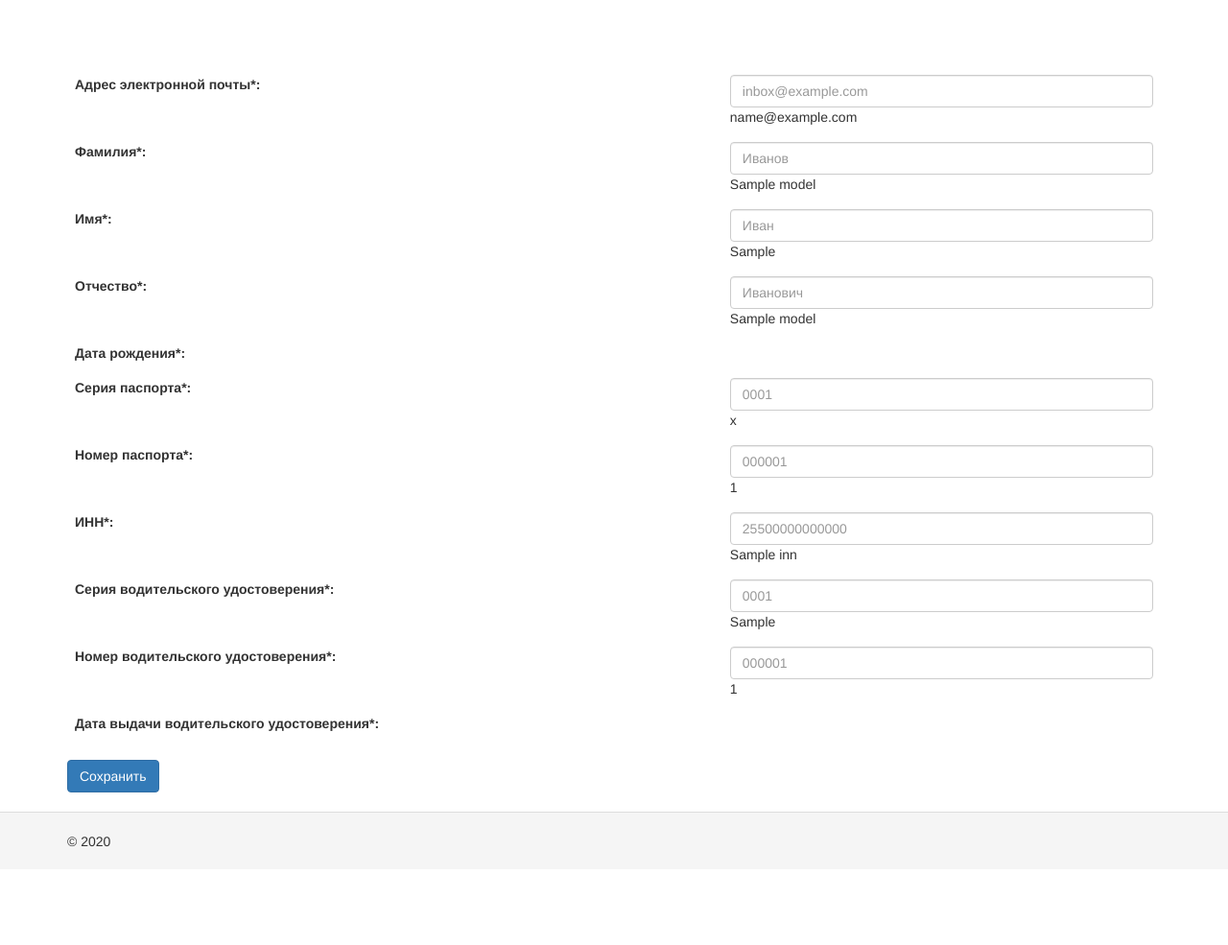
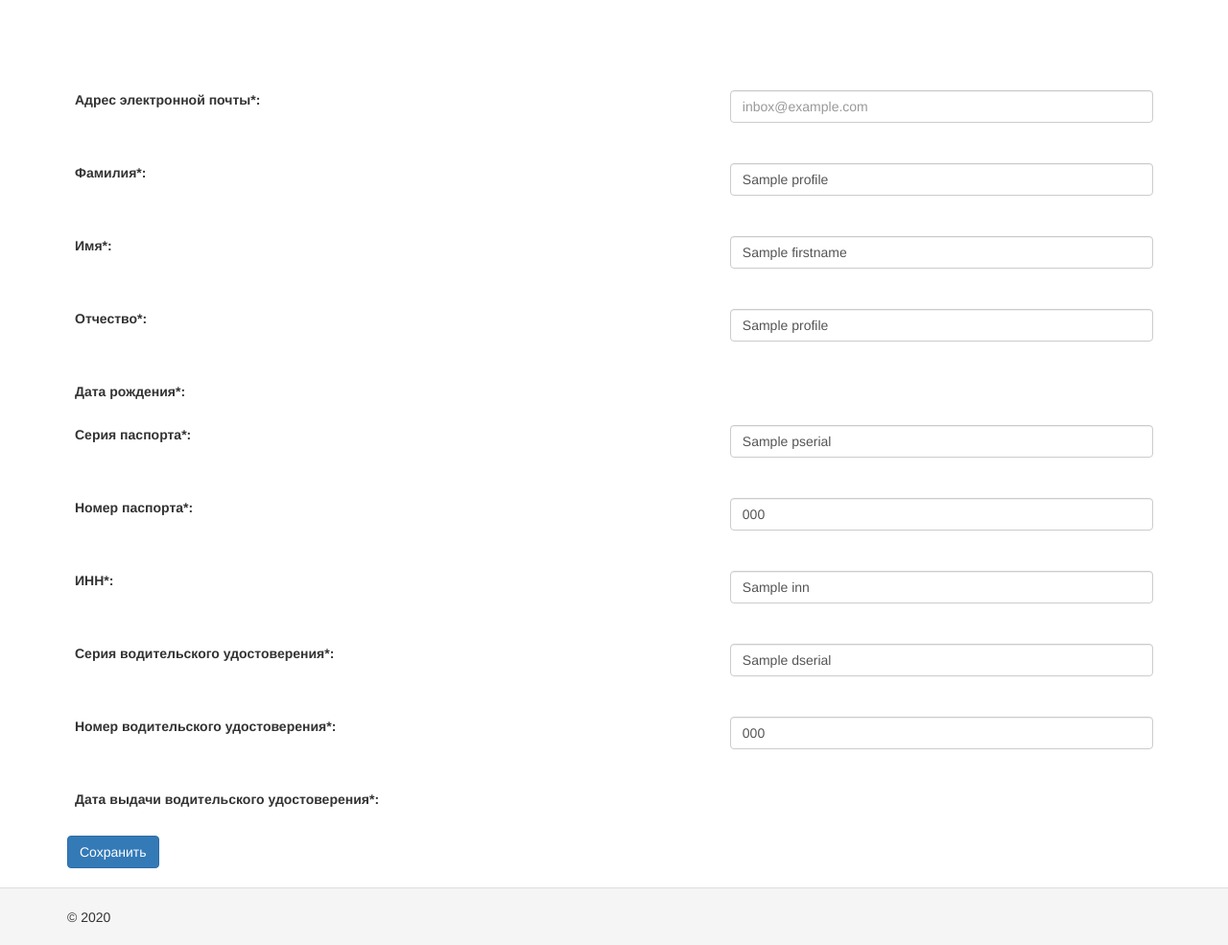
Before and after one commit to mihalevm/filtersb, a Yii app: template basic/views/driver-profile/driver-info.php in a window 1280 px wide. Shown: the whole page at 96% size. Before the commit the page ends 883 px from the top, so only its background shows below. Run offline with PHP 8.4 and a stand-in for Yii, Linux system fonts and the light colour scheme; the template is opened without the code that fills it: most values are stand-ins (such as "Sample title", 1, 10 or a date in 2020); form fields are guessed from the names that the template uses; data that the repository does not hold is empty; some libraries are stand-ins or nearby versions.

Commit message:
Измениние формы, измениние модели

```diff
--- a/basic/assets/AppAsset.php
+++ b/basic/assets/AppAsset.php
@@ -23,7 +23,7 @@ class AppAsset extends AssetBundle
         'css/site.css',
     ];
     public $js = [
-        'assets/main.js'
+        'scripts/main.js'
     ];
     public $depends = [
         'yii\web\YiiAsset',
--- a/basic/config/web.php
+++ b/basic/config/web.php
@@ -56,14 +56,14 @@ if (YII_ENV_DEV) {
     $config['modules']['debug'] = [
         'class' => 'yii\debug\Module',
         // uncomment the following to add your IP if you are not connecting from localhost.
-        //'allowedIPs' => ['127.0.0.1', '::1'],
+        'allowedIPs' => ['192.168.100.132'],
     ];
 
     $config['bootstrap'][] = 'gii';
     $config['modules']['gii'] = [
         'class' => 'yii\gii\Module',
         // uncomment the following to add your IP if you are not connecting from localhost.
-        //'allowedIPs' => ['127.0.0.1', '::1'],
+        'allowedIPs' => ['192.168.100.132'],
     ];
 }
 
--- a/basic/views/driver-profile/driver-info.php
+++ b/basic/views/driver-profile/driver-info.php
@@ -1,48 +1,59 @@
 <?php
     use yii\helpers\Html;
     use kartik\date\DatePicker;
-    use yii\widgets\ActiveForm;
+    use yii\bootstrap\ActiveForm;
+
+    $form = ActiveForm::begin([
+        'id' => 'driver-profile-edit-form'
+    ]);
+
+
 ?>
 
 <div class="driver-profile">
     <table class="table table-borderless">
         <tbody>
             <tr>
+                <td>
+                    <?= $form->errorSummary($model) ?>
+                </td>
+            </tr>
+            <tr>
                 <th scope="row">Адрес электронной почты*:</th>
                 <td>
-                    <?= Html::tag('input', Html::encode($model['email']), ['class' => 'form-control', 'placeholder' => 'inbox@example.com' ]) ?>
+                    <?= $form->field($model, 'email')->textInput(['value' => Yii::$app->user->identity->username, 'placeholder' => 'inbox@example.com'])->label(false) ?>
                 </td>
             </tr>
             <tr>
                 <th scope="row">Фамилия*:</th>
                 <td>
-                    <?= Html::tag('input', Html::encode($model->secondName), ['class' => 'form-control', 'placeholder' => 'Иванов' ]) ?>
+                    <?= $form->field($model, 'secondName')->textInput(['value' => $profile['secondname'], 'placeholder' => 'Иванов'])->label(false) ?>
                 </td>
             </tr>
             <tr>
                 <th scope="row">Имя*:</th>
                 <td>
-                    <?= Html::tag('input', Html::encode($model->firstName), ['class' => 'form-control', 'placeholder' => 'Иван' ]) ?>
+                    <?= $form->field($model, 'firstName')->textInput(['value' => $profile['firstname'], 'placeholder' => 'Иван'])->label(false) ?>
                 </td>
             </tr>
             <tr>
                 <th scope="row">Отчество*:</th>
                 <td>
-                    <?= Html::tag('input', Html::encode($model->thirdName), ['class' => 'form-control', 'placeholder' => 'Иванович' ]) ?>
+                    <?= $form->field($model, 'thirdName')->textInput(['value' => $profile['middlename'], 'placeholder' => 'Иванович'])->label(false) ?>
                 </td>
             </tr>
             <tr>
                 <th scope="row">Дата рождения*:</th>
-                <td>
+                <td class="form-group">
                     <?php
                         echo DatePicker::widget([
-                            'model' => $model->birthDate,
+                            'model' => 'birthDate',
                             'name' => 'birth-date',
                             'type' => DatePicker::TYPE_INPUT,
-                            'value' => '',
+                            'value' => $profile['birthday'],
                             'options' => ['placeholder' => '23.02.1982'],
                             'pluginOptions' => [
-                                'autoclose'=>true,
+                                'autoclose' => true,
                                 'format' => 'dd.mm.yyyy'
                             ]
                         ]);
@@ -52,31 +63,31 @@
             <tr>
                 <th scope="row">Серия паспорта*:</th>
                 <td>
-                    <?= Html::tag('input', Html::encode($model->passportSerial), ['class' => 'form-control', 'placeholder' => '0001' ]) ?>
+                    <?= $form->field($model, 'passportSerial')->textInput(['value' => $profile['pserial'], 'placeholder' => '0001'])->label(false) ?>
                 </td>
             </tr>
             <tr>
                 <th scope="row">Номер паспорта*:</th>
                 <td>
-                    <?= Html::tag('input', Html::encode($model->passportNumber), ['class' => 'form-control', 'placeholder' => '000001' ]) ?>
+                    <?= $form->field($model, 'passportNumber')->textInput(['value' => $profile['pnumber'], 'placeholder' => '000001'])->label(false) ?>
                 </td>
             </tr>
             <tr>
                 <th scope="row">ИНН*:</th>
                 <td>
-                    <?= Html::tag('input', Html::encode($model->inn), ['class' => 'form-control', 'placeholder' => '25500000000000' ]) ?>
+                    <?= $form->field($model, 'inn')->textInput(['value' => $profile['inn'], 'placeholder' => '25500000000000'])->label(false) ?>
                 </td>
             </tr>
             <tr>
                 <th scope="row">Серия водительского удостоверения*:</th>
                 <td>
-                    <?= Html::tag('input', Html::encode($model->licenseSerial), ['class' => 'form-control', 'placeholder' => '0001' ]) ?>
+                    <?= $form->field($model, 'licenseSerial')->textInput(['value' => $profile['dserial'], 'placeholder' => '0001'])->label(false) ?>
                 </td>
             </tr>
             <tr>
                 <th scope="row">Номер водительского удостоверения*:</th>
                 <td>
-                    <?= Html::tag('input', Html::encode($model->licenseNumber), ['class' => 'form-control', 'placeholder' => '000001' ]) ?>
+                    <?= $form->field($model, 'licenseSerial')->textInput(['value' => $profile['dnumber'], 'placeholder' => '000001'])->label(false) ?>
                 </td>
             </tr>
             <tr>
@@ -84,10 +95,10 @@
                 <td id="driver-license-release">
                     <?php
                         echo DatePicker::widget([
-                            'model' => $model->licenseRealeaseDate,
+                            'model' => 'licenseRealeaseDate',
                             'name' => 'license-release-date',
                             'type' => DatePicker::TYPE_INPUT,
-                            'value' => '',
+                            'value' => $profile['ddate'],
                             'options' => ['placeholder' => '23.02.1982'],
                             'pluginOptions' => [
                                 'autoclose'=>true,
@@ -101,3 +112,5 @@
     </table>
 </div>
 <?= Html::submitButton('Сохранить', ['class' => 'btn btn-primary', 'method' => 'post']) ?>
+
+<?php ActiveForm::end(); ?>
--- /dev/null
+++ b/basic/web/scripts/main.js
@@ -0,0 +1 @@
+console.log("Hello, JavaScript!");
```
Also changed, not shown: basic/controllers/DriverProfileController.php (+9 -8 lines), basic/models/DriverProfileForm.php (+29 -29 lines), basic/views/company-profile/index.php (line endings or trailing spaces).
